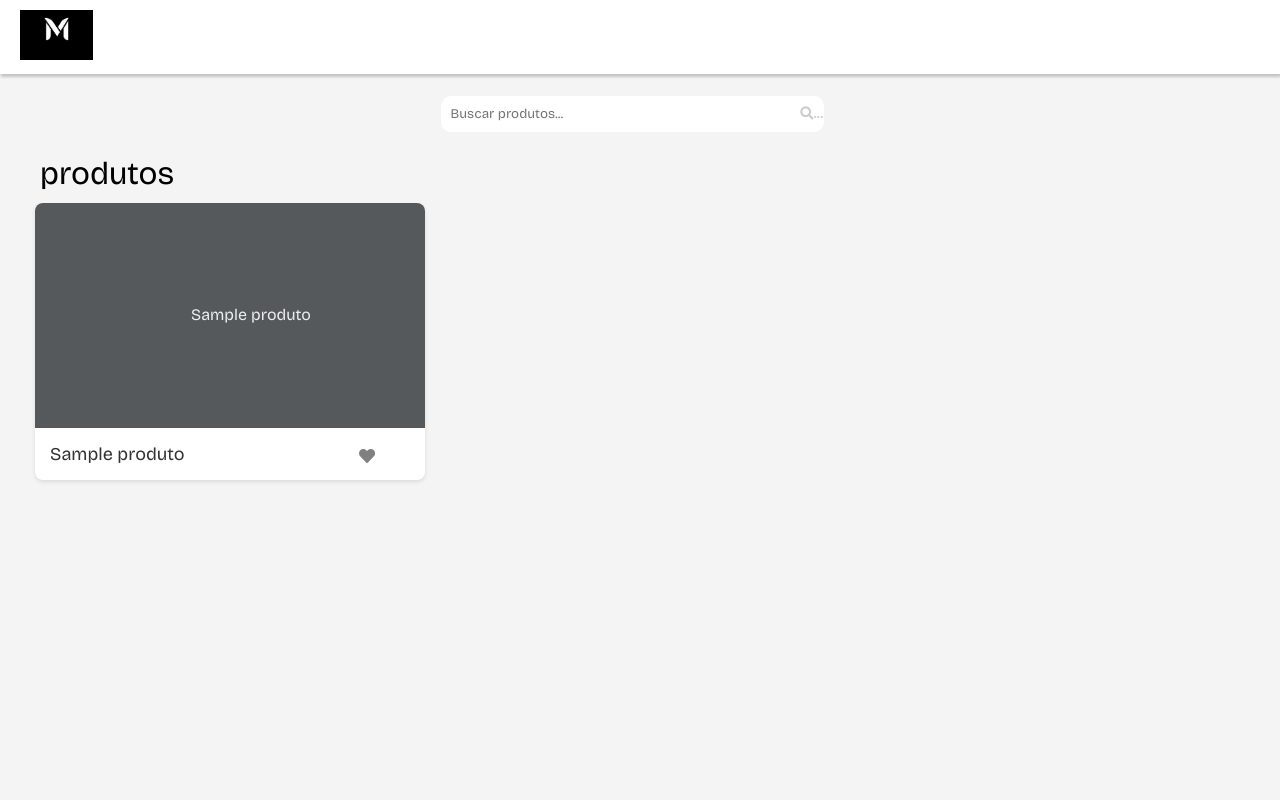
After one commit to ljam2/projeto_fds, a Django app: page / in a window 1280 px wide. The commit adds this page. Run offline with Django 5.2, Linux system fonts and the light colour scheme; tables that the repository leaves empty hold one stand-in row (values such as "Sample post").

Commit message:
home 'funcional'

```diff
--- /dev/null
+++ b/projeto_fds/mercado/templates/base/global/base.html
@@ -0,0 +1,9 @@
+{% include 'base/global/partials/head.html' %}
+{% include 'base/global/partials/menu.html' %}
+
+<div class = "corpo">
+    {% block content %} {% endblock %}
+</div>
+
+</body>
+</html>
--- /dev/null
+++ b/projeto_fds/mercado/templates/base/global/partials/head.html
@@ -0,0 +1,24 @@
+<!-- BASE.HTML -->
+{% load static %}
+<!DOCTYPE html>
+<html lang="pt-br">
+
+<head>
+    <meta charset="UTF-8">
+    <meta name="viewport" content="width=device-width, initial-scale=1.0">
+    <title>Mercado Versátil</title>
+    <style>
+        html, body {
+            height: 100%;
+            margin: 0;
+            display: flex;
+            flex-direction: column;
+        }
+
+        .corpo {
+            flex: 1;
+        }
+    </style>
+</head>
+
+<body>
--- /dev/null
+++ b/projeto_fds/mercado/templates/base/global/partials/menu.html
@@ -0,0 +1,112 @@
+{% load static %}
+<style>
+    @import url('https://fonts.googleapis.com/css2?family=Bricolage+Grotesque:opsz@12..96&display=swap');
+
+    :root {
+
+        --branco-principal: #F7F7FC;
+        --cor-principal: #902C00;
+        --preto-principal:#1D1D1B;
+        --branco-navbar:#FFFFFF;
+        --branco-fundo: #F9F9F9;;
+        --cor-glass-login-cadastro: #F9F9F9;
+        --cor-botoes:#A75938;
+        --fonte-principal: 'Bricolage Grotesque';
+    }
+    * {
+        margin: 0;
+        padding: 0;
+        font-family: 'Bricolage Grotesque', sans-serif;
+        font-weight: bold;
+    }
+
+    header {
+        display: flex;
+        justify-content: space-between;
+        align-items: center;
+        background-color: var(--branco-navbar);
+        padding: 10px 20px;
+        position: relative;
+        box-shadow: rgba(0, 0, 0, 0.2) 0.5px 3px 2.6px;
+    }
+
+    .div-logo a img {
+        height: 50px;
+    }
+
+    .dropdown {
+        position: relative;
+        display: inline-block;
+        margin-right: 40px;
+    }
+
+    .dropdown-menu {
+        display: none;
+        position: absolute;
+        background-color: var(--cor-principal);
+        min-width: 160px;
+        box-shadow: 0px 8px 16px 0px rgba(0,0,0,0.2);
+        z-index: 1001;
+        border-radius: 20px;
+        padding: 10px;
+    }
+
+    .dropdown-menu a, button {
+        font-weight: lighter;
+        color: #FFFFFF;
+        padding: 12px 16px;
+        text-decoration: none;
+        display: block;
+        border-bottom: 1px solid rgba(255, 255, 255, 0.2);
+    }
+
+    .dropdown-menu a:hover{
+        background-color: var(--cor-botoes);
+        border-radius: 20px;
+    }
+
+    .dropdown:hover .dropdown-menu {
+        display: block;
+    }
+
+    .dropdown button {
+        background-color: var(--cor-principal);
+        color: #FFFFFF;
+        border: none;
+        cursor: pointer;
+        padding: 10px;
+        margin-right: 40px;
+        border-radius: 20px;
+        display: flex;
+        align-items: center;
+    }
+
+    .dropdown button img {
+        margin-left: 10px;
+        height: 20px;
+    }
+
+    .button-sair {
+
+    font-size: 17px;
+    padding: 0;
+}
+
+</style>
+</head>
+<body>
+<header>
+    <div class="div-logo">
+        <a href="{% url 'mercado:home' %}">
+            <img src="logo.png" alt="Logo" >
+        </a>
+    </div>
+<!--     <div class="dropdown">
+        <button>
+            <img src="{% static 'images/menu_icone.png' %}" alt="Menu">
+            <img src="{% static 'images/menu_user.png' %}" alt="User">
+        </button>
+        <div class="dropdown-menu">
+        </div>
+    </div> -->
+</header>
--- a/projeto_fds/mercado/teamplate/cadastro.html
+++ b/projeto_fds/mercado/templates/cadastro.html
@@ -21,6 +21,6 @@
         <input type="password" id="confirm_senha" name="confirm_senha" required><br>
         <button type="submit">Cadastrar</button>
     </form>
-    <a href="{% url 'login' %}">Voltar ao login</a>
+    <a href="{% url 'mercado:login' %}">Voltar ao login</a>
 </body>
 </html>
--- a/projeto_fds/mercado/template/home.html
+++ b/projeto_fds/mercado/templates/home.html
@@ -1,4 +1,4 @@
-{% extends 'global/base.html' %}
+{% extends 'base/global/base.html' %}
 {% load static %}
 {% block content %}
 
@@ -325,7 +325,7 @@
 </style>
 <!-- Busca -->
 
-<form action="{% url 'buscar_produtos' %}" method="GET" class="search-form">
+<form action="{% url 'mercado:buscar_produtos' %}" method="GET" class="search-form">
     <div class="container">
         <div class="row justify-content-center">
             <div class="col-md-8">
@@ -373,17 +373,10 @@
                     {{ produto.nome_produto }}
                     <div class="info-container">
                         <i class="fa fa-heart fav-icon {% if produto.id in favoritos %}favorited{% endif %}"
-                            data-url="{% url 'favoritar' produto.id %}"></i>
+                            data-url="{% url 'mercado:favoritar' produto.id %}"></i>
                     </div>
                 </h5>
-                <div class="btn-group">
-                    {% if user.is_authenticated %}
-                    <a href="{% url 'detalhes' produto.id %}" class="btn btn-sm btn-outline-secondary">Ver mais</a>
-                    {% else %}
-                    <a id="vermais" href="{% url 'detalhes_anonimo' produto.id %}"
-                        class="btn btn-sm btn-outline-secondary">Ver mais</a>
-                    {% endif %}
-                </div>
+                <!--  -->
             </div>
         </div>
         {% endfor %}
@@ -407,7 +400,7 @@
         $('.fav-icon').on('click', function () {
             var icon = $(this);
             var produtoId = icon.data('url').split('/').pop();
-            var url = "{% url 'favoritar' 0 %}".replace('0', produtoId);
+            var url = "{% url 'mercado:favoritar' 0 %}".replace('0', produtoId);
 
             $.ajax({
                 url: url,
@@ -421,11 +414,11 @@
                     } else if (response.status === 'desfavoritado') {
                         icon.removeClass('favorited');
                     }
-                    window.location.href = "{% url 'favoritos' %}";
+                    window.location.href = "{% url 'mercado:favoritos' %}";
                 },
                 error: function (xhr) {
                     if (xhr.status === 403) {
-                        window.location.href = '{% url "login" %}';
+                        window.location.href = '{% url "mercado:login" %}';
                     }
                 }
             });
--- a/projeto_fds/mercado/teamplate/login.html
+++ b/projeto_fds/mercado/templates/login.html
@@ -15,6 +15,6 @@
         <input type="password" id="senha" name="senha" required><br>
         <button type="submit">Entrar</button>
     </form>
-    <a href="{% url 'cadastro' %}">Não sou cadastrado</a>
+    <a href="{% url 'mercado:cadastro' %}">Não sou cadastrado</a>
 </body>
 </html>
--- a/projeto_fds/mercado/urls.py
+++ b/projeto_fds/mercado/urls.py
@@ -5,4 +5,11 @@ from . import views
 app_name = 'mercado'
 urlpatterns = [
     path('', views.home, name='home'),
+    path('buscar-produtos/', views.buscar_produto, name='buscar_produtos'),
+    path('favoritos/', views.lista_favoritos, name='favoritos'),
+    path('cadastro/', views.tela_cadastro, name='cadastro'),
+    path('login/', views.tela_login, name='login'),
+    path('favoritar/<int:produto_id>', views.favoritar, name='favoritar'),
+
+
 ]
--- a/projeto_fds/mercado/views.py
+++ b/projeto_fds/mercado/views.py
@@ -1,12 +1,19 @@
 
 from .models import *
+from django.db.models import Q
 from django.views import View
 from django.http import HttpResponse, Http404
-from django.shortcuts import render, redirect
+from django.shortcuts import render, redirect, get_object_or_404
 from django.contrib.auth.models import User
 from django.contrib import messages
 from .models import UserCliente
 from django.contrib.auth import authenticate, login
+from django.contrib.auth.decorators import login_required
+import json
+from django.core.files.storage import FileSystemStorage
+import random
+from django.http import JsonResponse
+
 
 
 # Create your views here.
@@ -19,6 +26,18 @@ def home(request):
         'favoritos': list(favoritos),
     }
     return render(request, 'home.html', context)
+
+def buscar_produto(request):
+    if 'termo' in request.GET:
+        termo = request.GET['termo']
+        resultados = Produto.objects.filter(Q(nome_produto__icontains=termo) | Q(descricao__icontains=termo))
+        if resultados:
+            return render(request, 'resultado_busca.html', {'resultados': resultados, 'termo': termo})
+        else:
+            mensagem_alerta = f'Nenhum produto encontrado com o termo "{termo}".'
+            return render(request, 'resultado_busca.html', {'mensagem_alerta': mensagem_alerta})
+    else:
+        return redirect('home')
 
 def tela_cadastro(request):
     if request.method == 'POST':
@@ -78,3 +97,46 @@ class ViewFoto(View):
             raise Http404("Foto não existe")
         context = {'Foto' : foto}
         return render(request, 'detail.html', context)
+@login_required
+def favoritar(request, produto_id):
+    produto = get_object_or_404(Produto, id=produto_id)
+
+    if request.method == 'POST' or request.method == 'GET':
+        usuario = request.user
+
+        favorito_existente = Favorito.objects.filter(usuario=usuario, produto=produto).exists()
+
+        if not favorito_existente:
+            Favorito.objects.create(usuario=usuario, produto=produto)
+            status = 'favoritado'
+            messages.success(request, 'Produto favoritada com sucesso!')
+        else:
+            favorito = Favorito.objects.filter(usuario=usuario, produto=produto).first()
+            favorito.delete()  # Remove o favorito se existir
+            status = 'desfavoritado'
+            messages.success(request, 'Produto removida dos favoritos.')
+
+        if request.headers.get('x-requested-with') == 'XMLHttpRequest':
+            return JsonResponse({'status': status})
+
+        return redirect('favoritos')
+
+    return redirect('home')
+
+@login_required
+def lista_favoritos(request):
+    if request.user.is_authenticated:
+        favoritos = Favorito.objects.filter(usuario=request.user)
+        return render(request, 'favoritos.html', {'favoritos': favoritos})
+    else:
+        return redirect('login')
+
+def detalhes_anonimo(request, produto_id):
+        produto = get_object_or_404(Produto, id=produto_id)
+        detalhes_produto = produto.detalhes()
+
+        outros_produtos = list(Produto.objects.exclude(id=produto_id))
+        random.shuffle(outros_produtos)
+        outros_produtos = outros_produtos[:4]
+
+        return render(request, 'detalhes.html', {'produto': produto, 'detalhes_produto': detalhes_produto, 'outros_produtos': outros_produtos})
```
Also changed, not shown: projeto_fds/mercado/templates/resultado_busca.html (added, +194 -0 lines), projeto_fds/projeto_fds/settings.py (+8 -1 lines), projeto_fds/mercado/templates/base/global/partials/logo.png (added).
